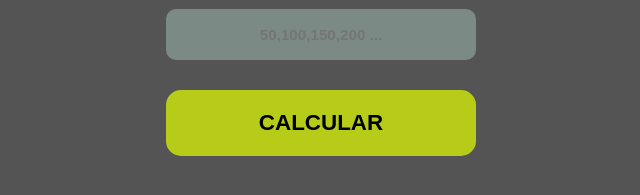
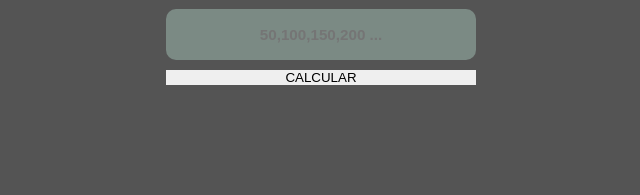
Before and after one commit to Noversal/cambio-dolar, a React (Vite) app in the folder app/: page / in a window 1280 px wide. Shown: the part 333-528 px from the top of the page, without its empty margins (319-959 px from the left). Built offline with nearby package versions, Linux system fonts and the light colour scheme; no server answers.

Commit message:
Restucturing HTML

```diff
--- a/app/src/components/Form.jsx
+++ b/app/src/components/Form.jsx
@@ -3,7 +3,7 @@ import { OptionDolar } from './OptionDolar'
 import { useDolar } from '../hooks/useDolar'
 import { useState } from 'react'
 
-export default function Form() {
+export default function Form () {
   const calcularValor = usePriceStore(state => state.calcularValor)
   const dolarOptions = useDolar()
   const [valuePrice, setValuePrice] = useState('')
@@ -23,16 +23,12 @@ export default function Form() {
 
   const validateValue = (event) => {
     const { value } = event.target
-        if ( value.match(/^[1-9]\d*$/) ) {
+    if (value.match(/^[1-9]\d*$/)) {
       setValuePrice(value)
     }
   }
 
   return (
-    <>
-        <h1 className='calc__title'>
-            <span>Cambio de </span> <span className='green'> Dólares</span>
-        </h1>
     <form className='form' onSubmit={obtenerData}>
       <select
         className='form__valorDolar'
@@ -40,18 +36,21 @@ export default function Form() {
         title='Valores de Dolar'
       >
         {
-                    dolarOptions &&
-                    dolarOptions.map(({ value, name, key }) => (
+          dolarOptions
+            ? dolarOptions.map(({ value, name, key }) => (
               <OptionDolar
                 key={key}
                 value={value}
                 name={name}
               />)
             )
+            : (
+              <></>)
         }
       </select>
       <label htmlFor='dolar'>Cantidad de Dolares</label>
       <input
+        id='dolar'
         name='dolar'
         className='form__dolarPrice'
         value={valuePrice}
@@ -60,8 +59,7 @@ export default function Form() {
         placeholder='50,100,150,200 ...'
         title='Cantidad de Dolares'
       />
-                <button className='form__button'> CALCULAR </button>
+      <button className='button button__primary'> CALCULAR </button>
     </form>
-    </>
   )
 }
--- a/app/src/pages/Calculate.jsx
+++ b/app/src/pages/Calculate.jsx
@@ -1,10 +1,13 @@
-import Form from '../components/Form';
-import BoxDolar  from '../components/BoxDolar';
+import Form from '../components/Form'
+import BoxDolar from '../components/BoxDolar'
 
-export default function Calculate() {
+export default function Calculate () {
   return (
     <main className='calc'>
       <section className='calc__container'>
+        <h1 className='calc__title'>
+          <span>Cambio de </span> <span className='green'> Dólares</span>
+        </h1>
         <Form />
       </section>
       <section>
```
Lines whose indentation alone changed are shown as unchanged.
